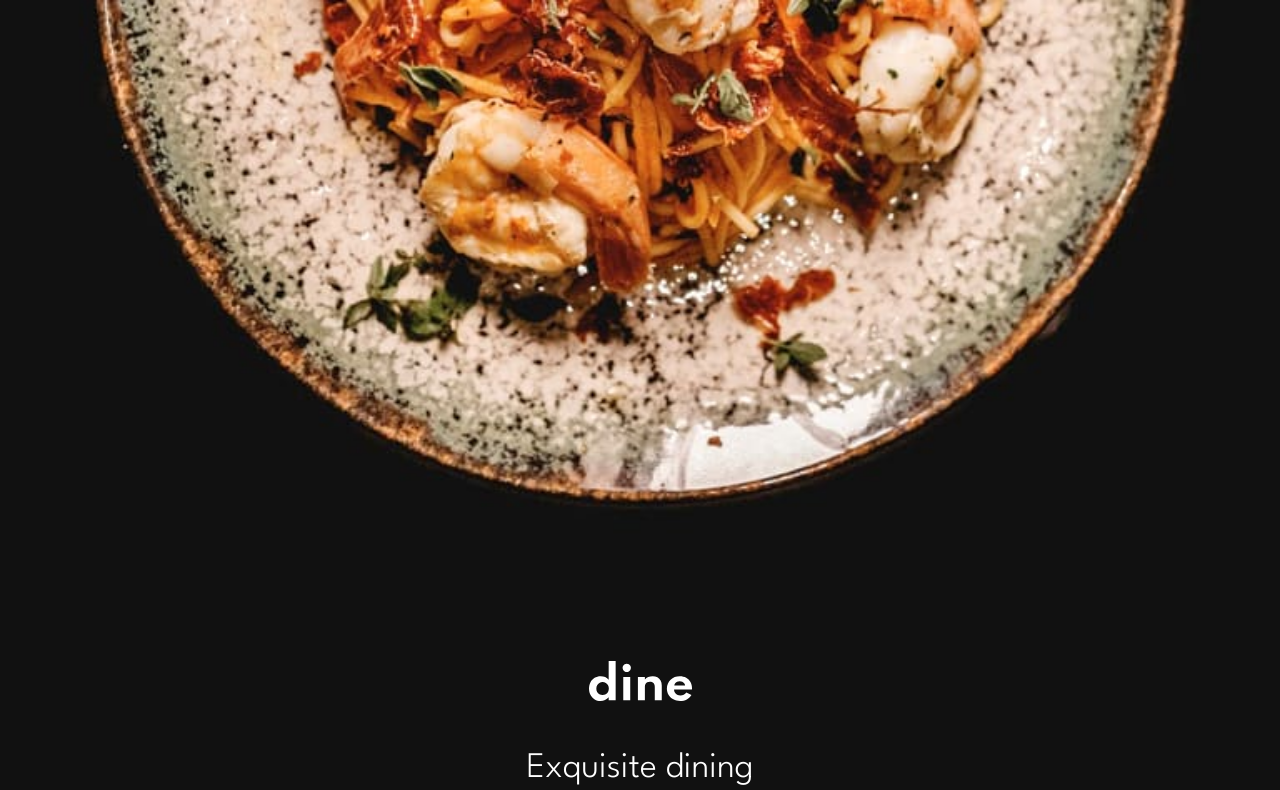
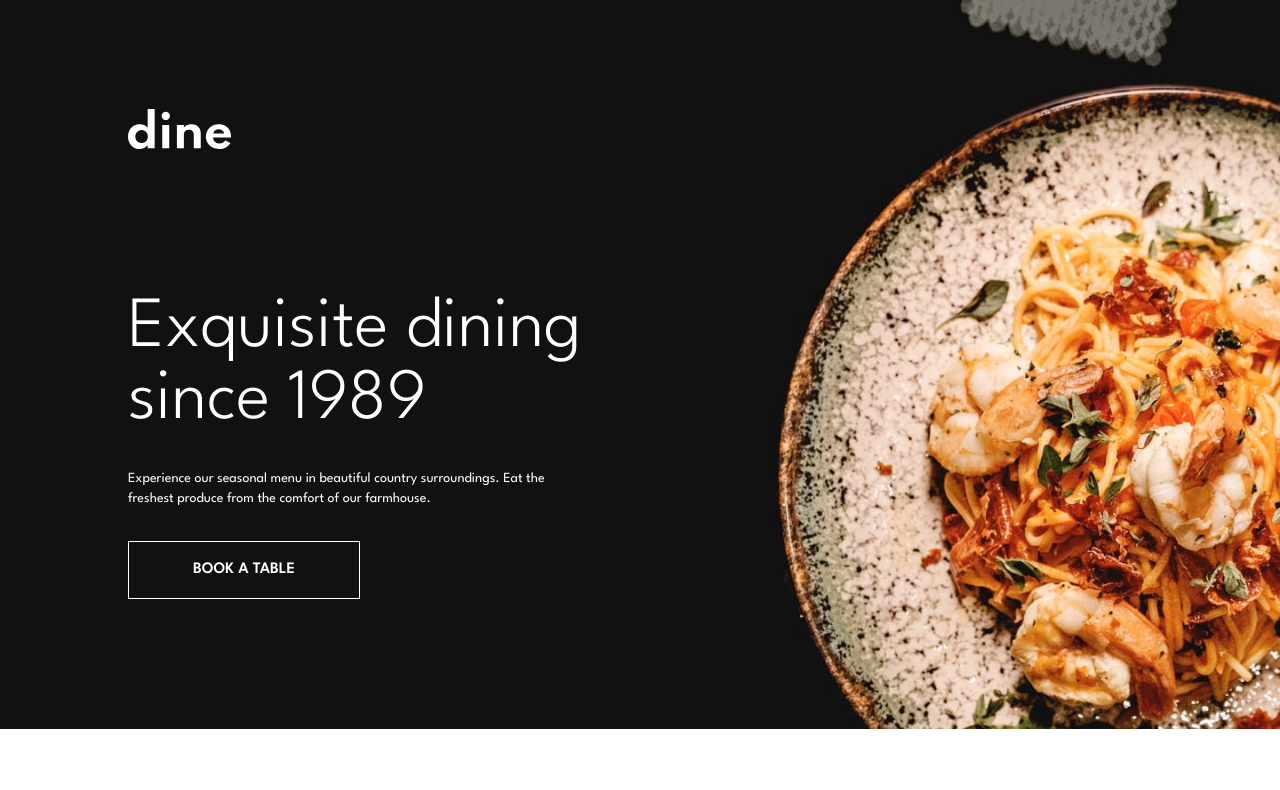
Before and after one commit to AtanasovCode/dine, a React (Vite) app: page / in a window 1280 px wide. Shown: the top 790 px of the page. Built offline with nearby package versions, Linux system fonts and the light colour scheme.

Commit message:
created desktop design of hero section

```diff
--- a/src/components/Hero.jsx
+++ b/src/components/Hero.jsx
@@ -1,5 +1,6 @@
 import backgroundMobile from '../assets/homepage/hero-bg-mobile.jpg';
 import backgroundTablet from '../assets/homepage/hero-bg-tablet.jpg';
+import backgroundDesktop from '../assets/homepage/hero-bg-desktop.jpg';
 import logo from '../assets/logo.svg';
 
 const Hero = () => {
@@ -15,29 +16,37 @@ const Hero = () => {
             <img
                 src={backgroundTablet}
                 alt="image of a pizza used as background image to the hero section"
-                className="hidden sm:block w-full"
+                className="hidden sm:block lg:hidden w-full"
             />
             {/*Desktop*/}
+            <img
+                src={backgroundDesktop}
+                alt="image of a pizza used as background image to the hero section"
+                className="hidden lg:block w-full"
+            />
 
-            <div className="w-[90%] sm:w-[60%] absolute top-[30%] sm:top-[40%] left-[50%] -translate-x-[50%] flex flex-col items-center justify-center text-white">
-                <img src={logo} alt="dine logo" className="mb-12" />
+            <div className="flex flex-col items-center justify-center text-white
+            w-[90%] sm:w-[60%] absolute top-[30%] sm:top-[40%] left-[50%] -translate-x-[50%]
+            lg:top-[15%] lg:left-[40%] lg:translate-x-auto lg:items-start">
+                <img src={logo} alt="dine logo" className="mb-12 lg:mb-36" />
 
-                <div className="text-4xl font-light text-center flex flex-col items-center justify-center mb-8">
+                <div className="text-4xl font-light flex flex-col items-center justify-center mb-8
+                lg:items-start lg:text-7xl">
                     <div>Exquisite dining</div>
                     <div>since 1989</div>
                 </div>
 
-                <div className="font-2xl text-center mb-8">
+                <div className="font-2xl text-center mb-8 lg:text-left lg:max-w-[60%] lg:text-sm">
                     Experience our seasonal menu in beautiful country surroundings. Eat the freshest
                     produce from the comfort of our farmhouse.
                 </div>
 
-                <div className="w-full flex items-center justify-center">
+                <div className="w-full flex items-center justify-center lg:justify-start">
                     <input
                         type="button"
                         value="Book a table"
                         className="uppercase font-semibold border border-solid border-white py-4 px-16 w-full
-                        sm:w-auto"
+                        sm:w-auto hover:bg-white hover:text-black cursor-pointer transition-colors duration-500"
                     />
                 </div>
             </div>
--- a/tailwind.config.js
+++ b/tailwind.config.js
@@ -17,7 +17,10 @@ export default {
       },
       fontFamily: {
         'spartan': "League Spartan",
-      }
+      },
+      screens: {
+        'lg': "1100px",
+      },
     },
   },
   plugins: [],
```
